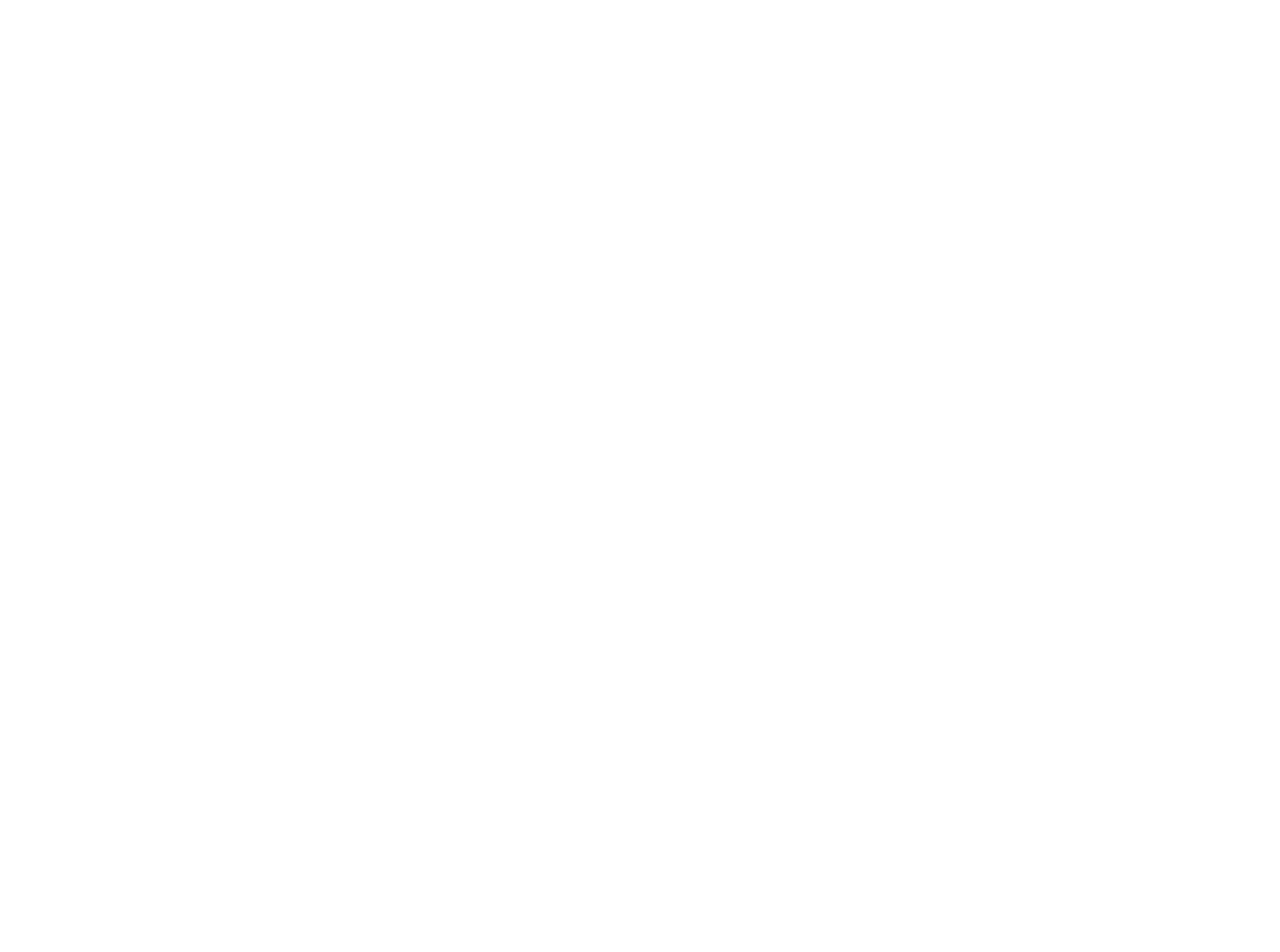
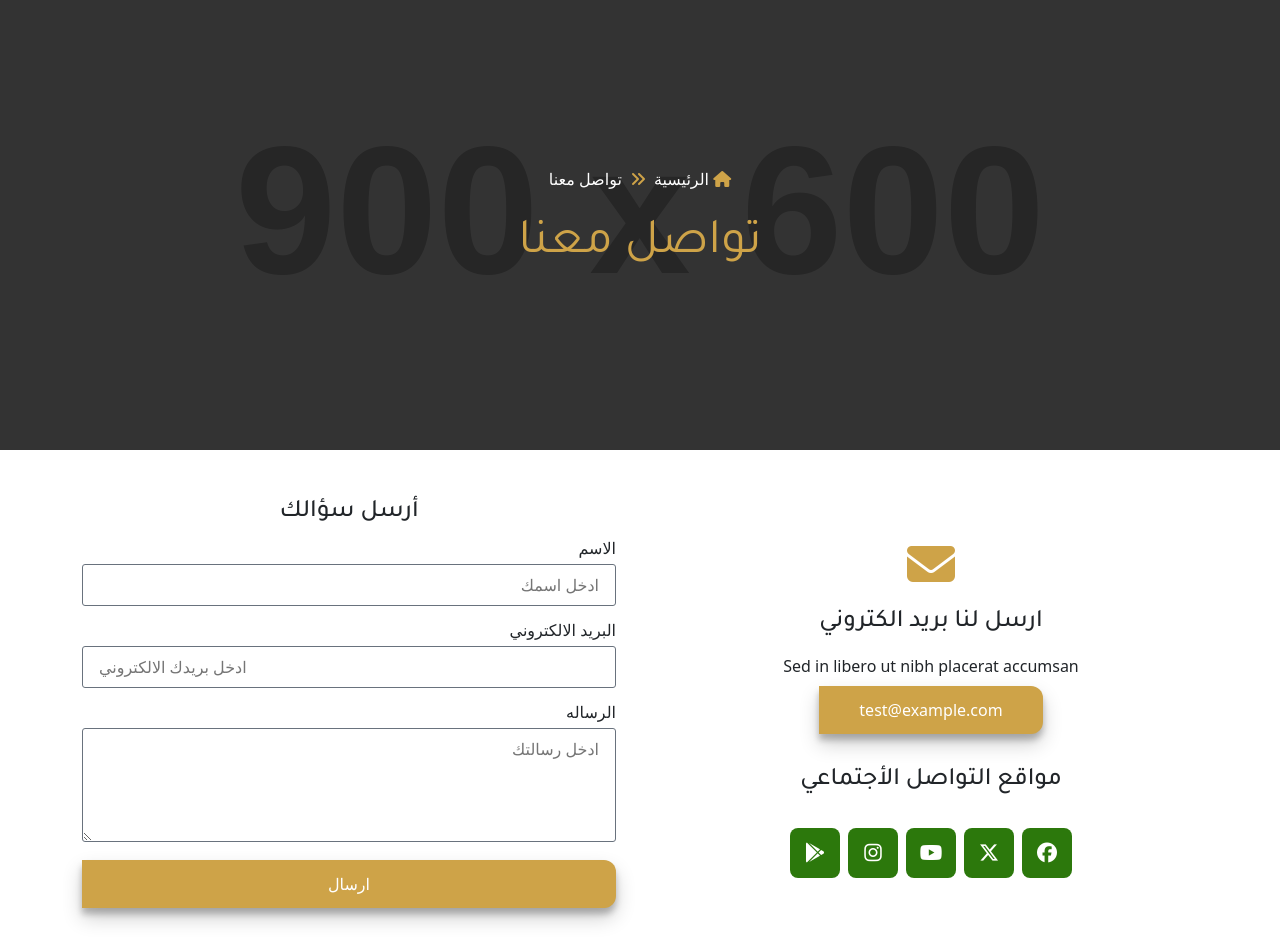
Before and after one commit to AbdelrazekEmad/kn-website, a Vue app: page /ar/contact-us in a window 1280 px wide. Before the commit this address had no page. Shown: the top 952 px of the page. Before the commit the page ends 800 px from the top, so only its background shows below. Built offline with nearby package versions, Linux system fonts and the light colour scheme; a small style sheet from the web is missing.

Commit message:
contact us page UI (#8)
Co-authored-by: Abderazek Emad <a.razek@gmail.com>

```diff
--- a/src/components/MainBanner.vue
+++ b/src/components/MainBanner.vue
@@ -108,7 +108,7 @@ export default {
       .router-link-active,
       &.active {
         text-decoration: none;
-        color: #fff;
+        color: var(--white-color);
 
         i {
           color: var(--main-color);
@@ -130,7 +130,7 @@ export default {
     gap: 8px;
 
     &__item {
-      color: #fff;
+      color: var(--white-color);
 
       i {
         color: var(--main-color);
--- /dev/null
+++ b/src/i18n/locale/ar/contact-us.json
@@ -0,0 +1,23 @@
+{
+  "CONTACT": {
+    "MAIN_BANNER": "تواصل معنا",
+    "SEND_EMAIL": "ارسل لنا بريد الكتروني",
+    "OUR_SOCIAL": "مواقع التواصل الأجتماعي",
+    "ASK_QUESTION": "أرسل سؤالك",
+    "FORM": {
+      "NAME": {
+        "LABEL": "الاسم",
+        "PLACEHOLDER": "ادخل اسمك"
+      },
+      "EMAIL": {
+        "LABEL": "البريد الالكتروني",
+        "PLACEHOLDER": "ادخل بريدك الالكتروني"
+      },
+      "MESSAGE": {
+        "LABEL": "الرساله",
+        "PLACEHOLDER": "ادخل رسالتك"
+      },
+      "SEND": "ارسال"
+    }
+  }
+}
--- a/src/i18n/locale/ar/global.json
+++ b/src/i18n/locale/ar/global.json
@@ -6,7 +6,8 @@
     },
     "NAVS": {
       "HOME": "الرئيسية",
-      "BLOG": "المدونة"
+      "BLOG": "المدونة",
+      "CONTACT": "تواصل معنا"
     }
   }
 }
--- a/src/i18n/locale/ar/index.js
+++ b/src/i18n/locale/ar/index.js
@@ -2,10 +2,12 @@ import { default as global } from "./global.json";
 import { default as blog } from "./blog.json";
 import { default as about } from "./about.json";
 import { default as home } from "./home.json";
+import { default as contact } from "./contact-us.json";
 
 export default {
   ...global,
   ...blog,
   ...about,
-  ...home
+  ...home,
+  ...contact,
 };
--- /dev/null
+++ b/src/i18n/locale/en/contact-us.json
@@ -0,0 +1,23 @@
+{
+  "CONTACT": {
+    "MAIN_BANNER": "Contact",
+    "SEND_EMAIL": "Send us an Email",
+    "OUR_SOCIAL": "Our Social Media",
+    "ASK_QUESTION": "Ask a question",
+    "FORM": {
+      "NAME": {
+        "LABEL": "Name",
+        "PLACEHOLDER": "Enter Your name"
+      },
+      "EMAIL": {
+        "LABEL": "Email",
+        "PLACEHOLDER": "Enter Your Email Address"
+      },
+      "MESSAGE": {
+        "LABEL": "Message",
+        "PLACEHOLDER": "Enter Your Message"
+      },
+      "SEND": "Send"
+    }
+  }
+}
--- a/src/i18n/locale/en/global.json
+++ b/src/i18n/locale/en/global.json
@@ -6,7 +6,8 @@
     },
     "NAVS": {
       "HOME": "Home",
-      "BLOG": "Blog"
+      "BLOG": "Blog",
+      "CONTACT": "Contact"
     }
   }
 }
--- a/src/i18n/locale/en/index.js
+++ b/src/i18n/locale/en/index.js
@@ -2,10 +2,12 @@ import { default as global } from "./global.json";
 import { default as blog } from "./blog.json";
 import { default as about } from "./about.json";
 import { default as home } from "./home.json";
+import { default as contact } from "./contact-us.json";
 
 export default {
   ...global,
   ...blog,
   ...about,
   ...home,
+  ...contact,
 };
--- a/src/router/index.js
+++ b/src/router/index.js
@@ -34,6 +34,11 @@ const router = createRouter({
           name: "categories-page",
           component: () => import("@/views/CategoriesView.vue"),
         },
+        {
+          path: "contact-us",
+          name: "contact-us-page",
+          component: () => import("@/views/ContactUsView.vue"),
+        },
       ],
     },
   ],
--- /dev/null
+++ b/src/views/ContactUsView.vue
@@ -0,0 +1,191 @@
+<template>
+  <main-banner :type="'breadcrumb'" :banner-title="$t('CONTACT.MAIN_BANNER')" :current-page="$t('GLOBAL.NAVS.CONTACT')" :img-url="'https://placehold.co/900x600'" />
+  <section class="contact-us py-5">
+    <div class="container">
+      <div class="row align-items-center g-5">
+        <div class="col">
+          <div class="send-email">
+            <div class="send-email__icon">
+              <i class="fa-solid fa-envelope"></i>
+            </div>
+            <h4 class="title">{{ $t("CONTACT.SEND_EMAIL") }}</h4>
+            <p class="send-email__paragraph">Sed in libero ut nibh placerat accumsan</p>
+            <button class="send-email__btn">
+              <a :href="'mailto:' + mainEmail">{{ mainEmail }}</a>
+            </button>
+          </div>
+          <h4 class="title">{{ $t("CONTACT.OUR_SOCIAL") }}</h4>
+          <div class="social-media">
+            <a :href="mainFacebook" class="social-media__item" target="_blank">
+              <i class="fa-brands fa-facebook"></i>
+            </a>
+            <a :href="mainTwitter" class="social-media__item" target="_blank">
+              <i class="fa-brands fa-x-twitter"></i>
+            </a>
+            <a :href="mainYoutube" class="social-media__item" target="_blank">
+              <i class="fa-brands fa-youtube"></i>
+            </a>
+            <a :href="mainInstagram" class="social-media__item" target="_blank">
+              <i class="fa-brands fa-instagram"></i>
+            </a>
+            <a :href="mainGooglePlay" class="social-media__item" target="_blank">
+              <i class="fa-brands fa-google-play"></i>
+            </a>
+          </div>
+        </div>
+        <div class="col">
+          <div class="form">
+            <h4 class="title">{{ $t("CONTACT.ASK_QUESTION") }}</h4>
+            <div class="form-group">
+              <label for="name">{{ $t("CONTACT.FORM.NAME.LABEL") }}</label>
+              <input type="text" id="name" :placeholder="$t('CONTACT.FORM.NAME.PLACEHOLDER')" />
+            </div>
+            <div class="form-group">
+              <label for="email">{{ $t("CONTACT.FORM.EMAIL.LABEL") }}</label>
+              <input type="email" id="email" :placeholder="$t('CONTACT.FORM.EMAIL.PLACEHOLDER')" />
+            </div>
+            <div class="form-group">
+              <label for="message">{{ $t("CONTACT.FORM.MESSAGE.LABEL") }}</label>
+              <textarea rows="4" id="message" :placeholder="$t('CONTACT.FORM.MESSAGE.PLACEHOLDER')"></textarea>
+            </div>
+
+            <button class="send-email__btn w-100">
+              <a href="mailto:info@website.com"> {{ $t("CONTACT.FORM.SEND") }} </a>
+            </button>
+          </div>
+        </div>
+      </div>
+    </div>
+  </section>
+</template>
+
+<script>
+import MainBanner from "@/components/MainBanner.vue";
+
+export default {
+  name: "ContactUsView",
+  components: {
+    MainBanner,
+  },
+  data() {
+    return {
+      mainEmail: import.meta.env.VITE_SOCIAL_MAIN_EMAIL,
+      mainFacebook: import.meta.env.VITE_SOCIAL_FACEBOOK,
+      mainTwitter: import.meta.env.VITE_SOCIAL_X,
+      mainYoutube: import.meta.env.VITE_SOCIAL_YOUTUBE,
+      mainInstagram: import.meta.env.VITE_SOCIAL_INSTAGRAM,
+      mainGooglePlay: import.meta.env.VITE_SOCIAL_PLAY,
+    };
+  },
+};
+</script>
+
+<style lang="scss" scoped>
+.title {
+  font-family: var(--secondary-font);
+  font-size: 25px;
+  text-transform: uppercase;
+  text-align: center;
+}
+
+.send-email {
+  display: flex;
+  align-items: center;
+  flex-direction: column;
+  gap: 8px;
+  margin-bottom: 32px;
+
+  &__icon {
+    font-size: 48px;
+    color: var(--main-color);
+  }
+
+  &__paragraph {
+    font-weight: 400;
+    margin: 0;
+  }
+
+  &__btn {
+    width: fit-content;
+    background-color: var(--main-color);
+    border-radius: 12px;
+    border-start-end-radius: 0px;
+    border-end-end-radius: 0px;
+    border: 0;
+    outline: 0;
+    line-height: 1;
+    box-shadow: 0 10px 20px rgba(0, 0, 0, 0.19), 0 6px 6px rgba(0, 0, 0, 0.23);
+    transition: all 0.2s linear;
+
+    a {
+      display: block;
+      width: 100%;
+      height: 100%;
+      color: var(--white-color);
+      padding: 16px 40px;
+    }
+
+    &:hover {
+      background-color: var(--dark-main-color);
+
+      a {
+        color: var(--text-color);
+      }
+    }
+  }
+}
+
+.social-media {
+  display: flex;
+  align-items: center;
+  justify-content: center;
+  gap: 8px;
+  margin-top: 32px;
+
+  &__item {
+    width: 50px;
+    height: 50px;
+    display: flex;
+    align-items: center;
+    justify-content: center;
+    background-color: var(--secondary-color);
+    border-radius: 8px;
+    font-size: 20px;
+    color: var(--white-color);
+    transition: background-color 0.3s ease-in-out;
+
+    &:hover {
+      background-color: var(--dark-main-color);
+    }
+  }
+}
+
+.form {
+  //   &__header {
+  //     font-size: 25px;
+  //     text-transform: uppercase;
+  //     text-align: center;
+  //     font-family: var(--secondary-font);
+  //     margin-bottom: 20px;
+  //   }
+
+  .form-group {
+    margin-bottom: 12px;
+
+    label {
+      display: block;
+      font-weight: 500;
+      margin-bottom: 4px;
+    }
+
+    input,
+    textarea {
+      width: 100%;
+      border: 1px solid #69727d;
+      color: #1f2124;
+      border-radius: 3px;
+      padding: 0.5rem 1rem;
+    }
+  }
+}
+</style>
```
Also changed, not shown: 1 other file (tests, documents, lock files or other folders).
